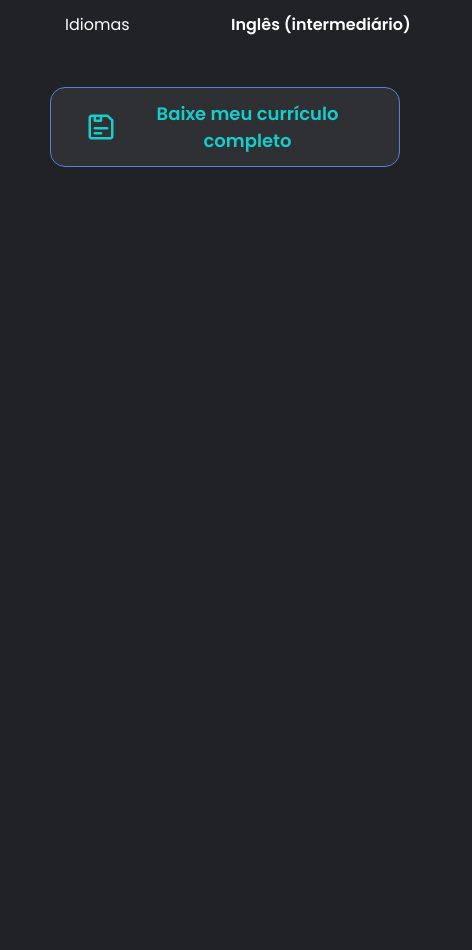
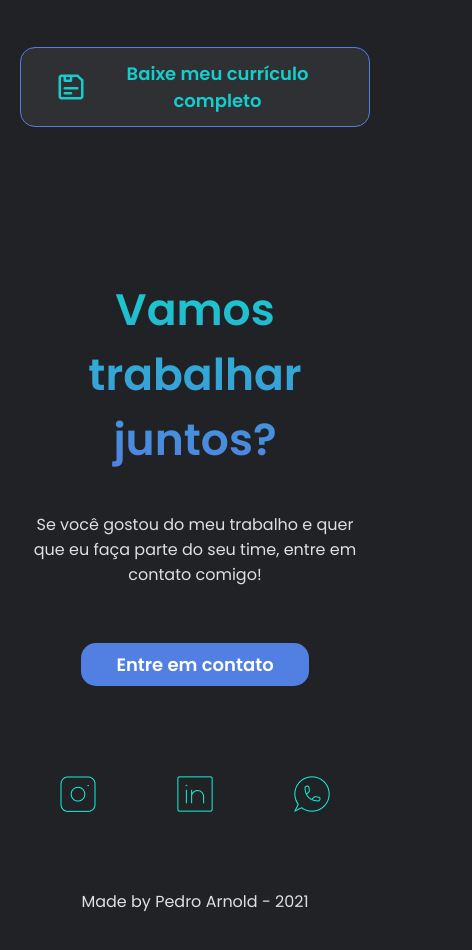
Before and after one commit to Arnxld/portfolio, a plain HTML site: page index.html in a window 390 px wide. Shown: the part 5800-6750 px from the top of the page, 472 px wide, since content can reach past the window. Before the commit the page ends 6082 px from the top, so only its background shows below. Drawn offline with nearby package versions, Linux system fonts and the light colour scheme.

Commit message:
curriculum section responsiveness

```diff
--- a/index.html
+++ b/index.html
@@ -166,6 +166,17 @@
         </div>
       </div>
     </section>
+    <section class="contact">
+      <h1>Vamos trabalhar juntos?</h1>
+      <p>Se você gostou do meu trabalho e quer que eu faça parte do seu time, entre em contato comigo!</p>
+      <button onclick="window.open('https://api.whatsapp.com/send?phone=5511965552705')">Entre em contato</button>
+      <div class="social-media">
+        <a href=""><img src="/assets/instagram.png" alt="instagram logo"></a>
+        <a href=""><img src="/assets/linkedin.png" alt="linkedin logo"></a>
+        <a href="https://api.whatsapp.com/send?phone=5511965552705"><img src="/assets/whatsapp.png" alt="whatsapp logo"></a>
+      </div>
+    </section>
+    <footer><p>Made by Pedro Arnold - 2021</p></footer>
 
     <script>
       feather.replace();
--- a/style.css
+++ b/style.css
@@ -50,6 +50,10 @@ button {
   color: #fff;
   font-weight: bold;
   font-size: 18px;
+}
+
+button:hover {
+  cursor: pointer;
 }
 
 .title-purple {
@@ -284,7 +288,6 @@ nav ul a svg {
   display: grid;
   grid-template-columns: 150px auto;
   grid-gap: 1rem;
-  margin: 0 auto;
   margin-bottom: 50px;
 }
 
@@ -300,6 +303,37 @@ nav ul a svg {
 
 .secondary-button img {
   margin-right: 15px;
+}
+
+.contact {
+  max-width: 800px;
+  margin: 150px auto 70px;
+  text-align: center;
+  padding: 0 20px;
+}
+
+.contact h1 {
+  width: fit-content;
+  margin: 0 auto 40px;
+  background: -webkit-linear-gradient(#15cdcb, #5280e2);
+  -webkit-background-clip: text;
+  -webkit-text-fill-color: transparent;
+}
+
+.contact button {
+  margin: 40px auto;
+}
+
+.contact .social-media {
+  max-width: 360px;
+  margin: 50px auto 0;
+  display: flex;
+  justify-content: space-around;
+}
+
+footer {
+  text-align: center;
+  margin-bottom: 40px;
 }
 
 /* RESPONSIVIDADE */
@@ -443,7 +477,13 @@ nav ul a svg {
     margin-top: 70px;
   }
 
+  .curriculum .container .content {
+    margin-left: 0px;
+  }
+
   .curriculum .container .content .curriculum-info {
     padding: 0 15px;
+    grid-template-columns: 100px auto;
+    font-size: 14px;
   }
 }
```
Also changed, not shown: assets/instagram.png (added), assets/linkedin.png (added), assets/whatsapp.png (added).
